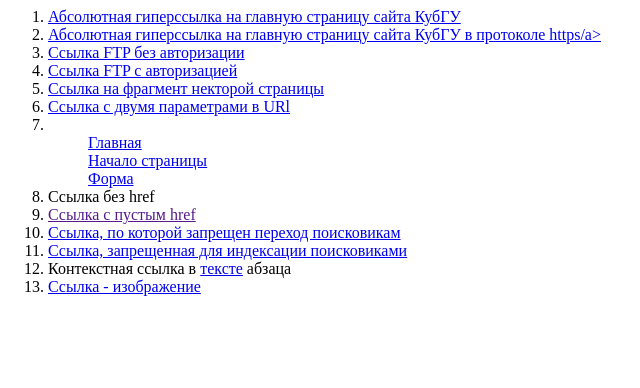
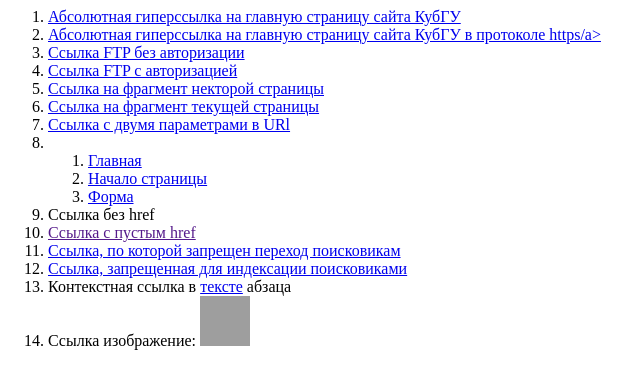
Before and after one commit to Khuako/Khuako.github.io, a plain HTML site: page index.html in a window 1280 px wide. Shown: the whole page, without its empty margins (0-640 px from the left). Drawn offline with Linux system fonts and the light colour scheme; grey boxes are pictures that could not be loaded.

Commit message:
Update index.html

```diff
--- a/index.html
+++ b/index.html
@@ -14,20 +14,25 @@
     <li>
         <a href="https://www.kubsu.ru/ru/node/36476#:~:text=Источник:%20Минобрнауки%20России">Ссылка на фрагмент некторой страницы</a>
     </li>
+    <li>
+        <a href = "https://khuako.github.io/#:~:text=Ссылка%20без%20href">Ссылка на фрагмент текущей страницы</a>
+    </li>
 
     <li>
         <a href="https://example.com?a=username&b=password"> Ссылка с двумя параметрами в URl </a>
     </li>
   <li>
-    <ul>
-    <a href="index.html" title="Главная"> Главная</a>
-      </ul>
-      <ul>
+    <ol>
+        <li>
+        <a href="index.html" title="Главная"> Главная</a>
+        </li>
+        <li>
         <a href="#top" title="Начало"> Начало страницы </a>
-      </ul>
-      <ul>
+        </li>
+        <li>
         <a href="#form" title="Форма"> Форма </a>
-      </ul>
+        </li>
+    </ol>
     </li>
     <li>
         <a>Ссылка без href </a>
@@ -39,12 +44,15 @@
       <a href="http://kubsu.ru/" rel="nofollow"> Ссылка, по которой запрещен переход поисковикам</a>
     </li>
     <li>
-        <noindex><a href = "http://kubsu.ru/">Ссылка, запрещенная для индексации поисковиками</a></noindex>
+        <!--noindex--><a href = "http://kubsu.ru/">Ссылка, запрещенная для индексации поисковиками</a> <!--/noindex-->
     </li>
     <li>
         Контекстная ссылка в <a href = "http://kubsu.ru/">тексте</a> абзаца
     </li>
     <li>
-        <a href = "https://www.kubsu.ru/sites/all/themes/portal_kubsu/logo.png">Ссылка - изображение</a>
+        Ссылка изображение:
+        <a href = "http://kubsu.ru/"> <img src = "https://www.kubsu.ru/sites/all/themes/portal_kubsu/logo.png" width = "50" height = "50" alt="Официальный сайт КубГУ"></a>
     </li>
+
+
 </ol>
```
